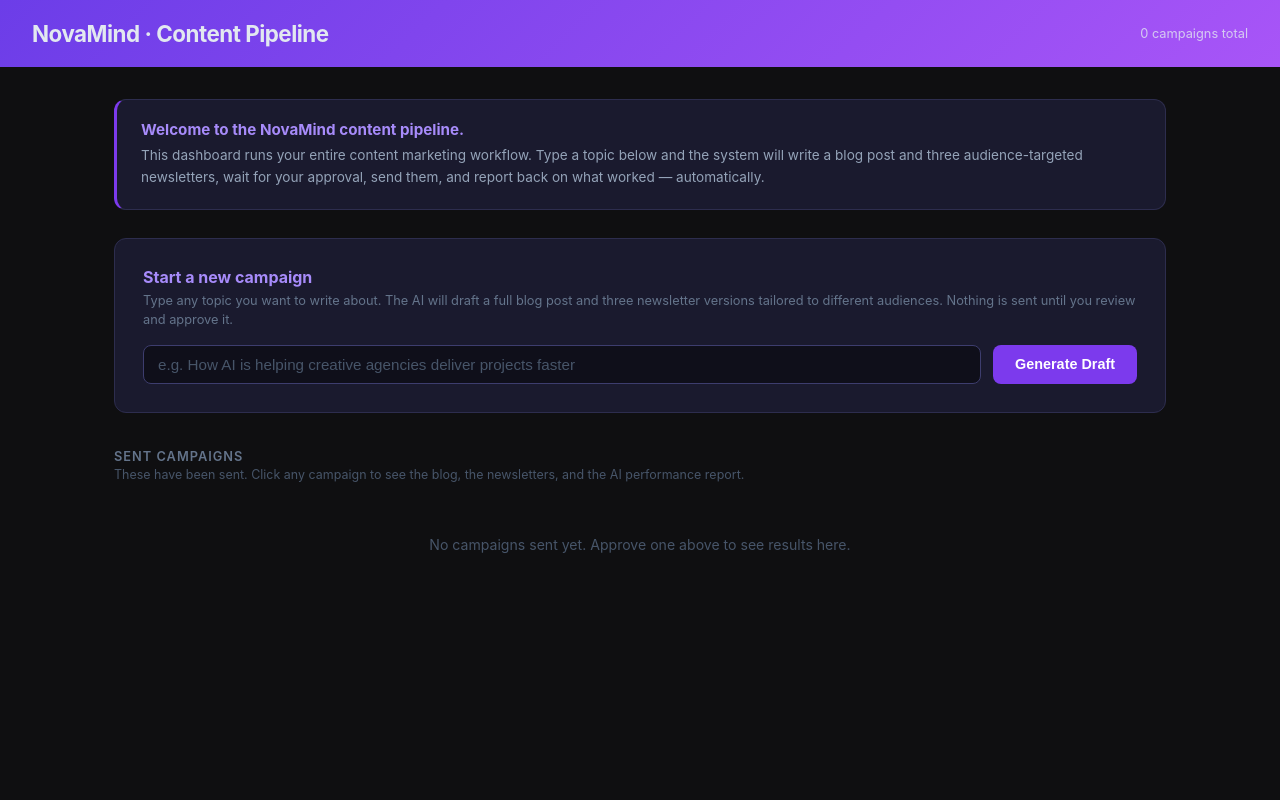
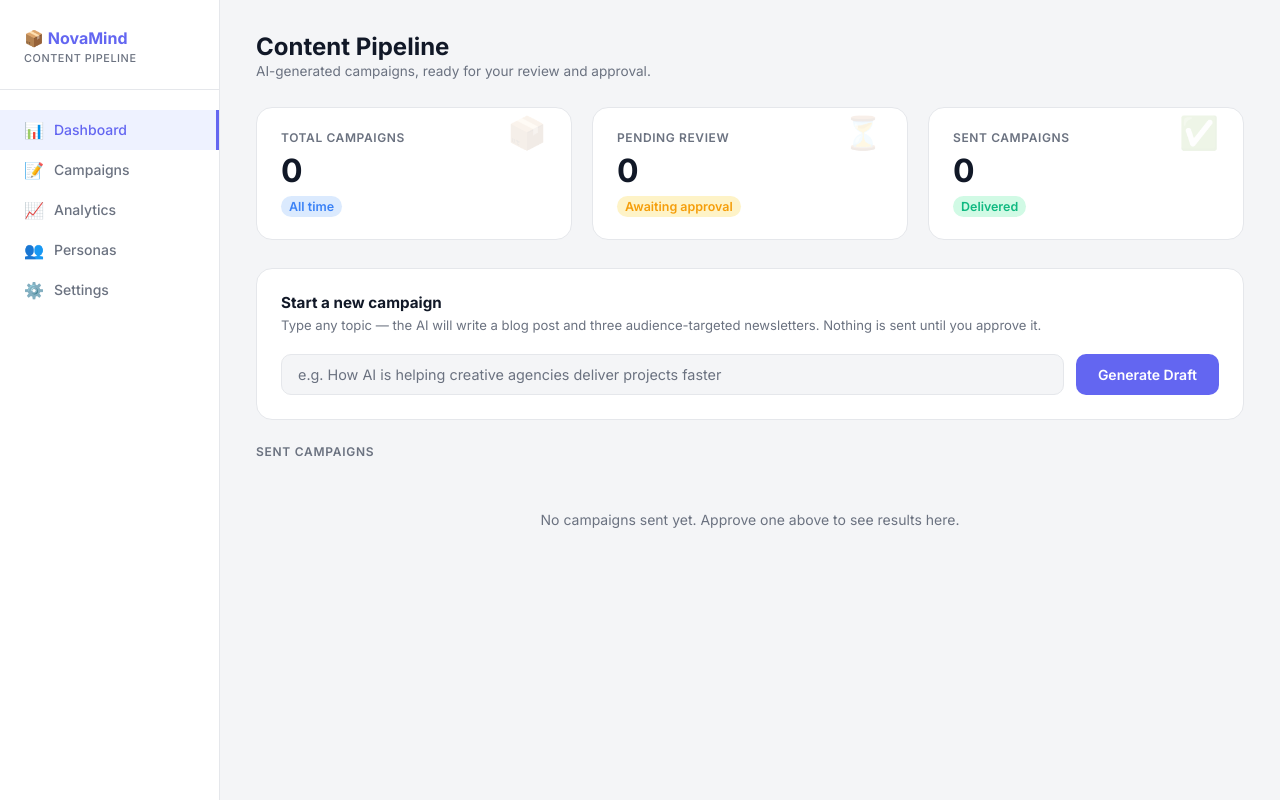
Before and after one commit to MayankSewatkar/novamind-pipeline, a FastAPI app: page / in a window 1280 px wide. Run offline with FastAPI, Linux system fonts and the light colour scheme.

Commit message:
Redesign dashboard frontend to Claude Design aesthetic
Light mode, Inter font, indigo accents, sidebar nav, white cards,
KPI grid, status badges — matches the StoreMetrics Claude Design system.

Co-Authored-By: Claude Sonnet 4.6 <noreply@anthropic.com>

```diff
--- a/dashboard/templates/index.html
+++ b/dashboard/templates/index.html
@@ -4,79 +4,178 @@
   <meta charset="UTF-8" />
   <meta name="viewport" content="width=device-width, initial-scale=1.0" />
   <title>NovaMind — Content Pipeline</title>
+  <link href="https://fonts.googleapis.com/css2?family=Inter:wght@300;400;500;600;700&display=swap" rel="stylesheet" />
   <style>
     *, *::before, *::after { box-sizing: border-box; margin: 0; padding: 0; }
-    body { font-family: -apple-system, BlinkMacSystemFont, "Segoe UI", sans-serif; background: #0f0f11; color: #e2e8f0; min-height: 100vh; }
-    .topbar { background: linear-gradient(135deg, #6c3de8 0%, #a855f7 100%); padding: 20px 32px; display: flex; align-items: center; justify-content: space-between; }
-    .topbar h1 { font-size: 1.4rem; font-weight: 700; letter-spacing: -0.5px; }
-    .topbar span { font-size: 0.8rem; opacity: 0.8; }
-    .container { max-width: 1100px; margin: 0 auto; padding: 32px 24px; }
 
-    .intro-banner { background: #1a1a2e; border: 1px solid #2d2d4e; border-left: 3px solid #7c3aed; border-radius: 12px; padding: 20px 24px; margin-bottom: 28px; }
-    .intro-banner h2 { font-size: 0.95rem; font-weight: 700; color: #a78bfa; margin-bottom: 6px; }
-    .intro-banner p { font-size: 0.85rem; color: #94a3b8; line-height: 1.6; }
+    :root {
+      --bg:      #F4F5F7;
+      --surface: #FFFFFF;
+      --border:  #E5E7EB;
+      --text:    #111827;
+      --muted:   #6B7280;
+      --accent:  #6366F1;
+      --green:   #10B981;
+      --yellow:  #F59E0B;
+      --red:     #EF4444;
+      --blue:    #3B82F6;
+    }
 
-    .run-box { background: #1a1a2e; border: 1px solid #2d2d4e; border-radius: 12px; padding: 28px; margin-bottom: 36px; }
-    .run-box h2 { font-size: 1rem; font-weight: 700; margin-bottom: 4px; color: #a78bfa; }
-    .run-box .hint { font-size: 0.8rem; color: #64748b; margin-bottom: 16px; line-height: 1.5; }
+    body { font-family: 'Inter', sans-serif; background: var(--bg); color: var(--text); min-height: 100vh; }
+
+    /* ── Sidebar ── */
+    .sidebar {
+      position: fixed; left: 0; top: 0; bottom: 0; width: 220px;
+      background: var(--surface); border-right: 1px solid var(--border);
+      padding: 28px 0; display: flex; flex-direction: column;
+    }
+    .sidebar-logo {
+      padding: 0 24px 24px;
+      font-size: 1rem; font-weight: 700; color: var(--accent);
+      border-bottom: 1px solid var(--border); margin-bottom: 20px;
+      line-height: 1.3;
+    }
+    .sidebar-logo span { display: block; font-size: 0.68rem; font-weight: 500; color: var(--muted); text-transform: uppercase; letter-spacing: 0.05em; margin-top: 2px; }
+    .nav-item {
+      display: flex; align-items: center; gap: 10px;
+      padding: 10px 24px; font-size: 0.875rem; font-weight: 500;
+      color: var(--muted); cursor: pointer; text-decoration: none;
+      transition: all 0.15s;
+    }
+    .nav-item:hover { background: var(--bg); color: var(--text); }
+    .nav-item.active { background: #EEF2FF; color: var(--accent); border-right: 3px solid var(--accent); }
+    .nav-icon { font-size: 1rem; width: 20px; }
+
+    /* ── Main ── */
+    .main { margin-left: 220px; padding: 32px 36px; min-height: 100vh; }
+
+    /* ── Page Header ── */
+    .page-header { display: flex; align-items: center; justify-content: space-between; margin-bottom: 28px; }
+    .page-header h1 { font-size: 1.5rem; font-weight: 700; }
+    .page-header p { font-size: 0.85rem; color: var(--muted); margin-top: 2px; }
+
+    /* ── KPI Cards ── */
+    .kpi-grid { display: grid; grid-template-columns: repeat(3, 1fr); gap: 20px; margin-bottom: 28px; }
+    .kpi-card { background: var(--surface); border-radius: 16px; border: 1px solid var(--border); padding: 22px 24px; }
+    .kpi-label { font-size: 0.75rem; font-weight: 600; text-transform: uppercase; letter-spacing: 0.05em; color: var(--muted); margin-bottom: 10px; }
+    .kpi-value { font-size: 2rem; font-weight: 700; line-height: 1; margin-bottom: 8px; }
+    .kpi-icon { float: right; font-size: 2rem; opacity: 0.12; margin-top: -42px; }
+    .kpi-badge { display: inline-flex; align-items: center; gap: 4px; font-size: 0.78rem; font-weight: 600; padding: 3px 8px; border-radius: 50px; }
+    .badge-green  { background: #D1FAE5; color: var(--green); }
+    .badge-yellow { background: #FEF3C7; color: var(--yellow); }
+    .badge-blue   { background: #DBEAFE; color: var(--blue); }
+
+    /* ── Generate Card ── */
+    .card { background: var(--surface); border-radius: 16px; border: 1px solid var(--border); padding: 24px; margin-bottom: 24px; }
+    .card-title { font-size: 0.95rem; font-weight: 700; margin-bottom: 4px; }
+    .card-sub { font-size: 0.82rem; color: var(--muted); margin-bottom: 18px; line-height: 1.5; }
+
     .input-row { display: flex; gap: 12px; }
-    .input-row input { flex: 1; background: #0f0f1a; border: 1px solid #3d3d6e; border-radius: 8px; padding: 10px 14px; color: #e2e8f0; font-size: 0.95rem; outline: none; transition: border-color 0.2s; }
-    .input-row input:focus { border-color: #7c3aed; }
-    .input-row input::placeholder { color: #475569; }
-    .btn { border: none; border-radius: 8px; padding: 10px 22px; font-size: 0.9rem; font-weight: 600; cursor: pointer; transition: background 0.2s; white-space: nowrap; }
-    .btn-primary { background: #7c3aed; color: white; }
-    .btn-primary:hover { background: #6d28d9; }
-    .btn-approve { background: #059669; color: white; font-size: 0.8rem; padding: 7px 16px; }
-    .btn-approve:hover { background: #047857; }
+    .input-row input {
+      flex: 1; border: 1.5px solid var(--border); border-radius: 10px;
+      padding: 11px 16px; font-family: 'Inter', sans-serif; font-size: 0.9rem;
+      color: var(--text); background: var(--bg); outline: none; transition: border-color 0.2s;
+    }
+    .input-row input:focus { border-color: var(--accent); background: var(--surface); }
+    .input-row input::placeholder { color: var(--muted); }
 
-    .section-header { margin-bottom: 14px; }
-    .section-title { font-size: 0.8rem; text-transform: uppercase; letter-spacing: 1px; color: #64748b; font-weight: 600; }
-    .section-caption { font-size: 0.78rem; color: #475569; margin-top: 3px; }
+    .btn { border: none; border-radius: 10px; padding: 11px 22px; font-family: 'Inter', sans-serif; font-size: 0.875rem; font-weight: 600; cursor: pointer; transition: opacity 0.2s; white-space: nowrap; }
+    .btn-primary { background: var(--accent); color: white; }
+    .btn-primary:hover { opacity: 0.85; }
+    .btn-approve { background: var(--green); color: white; font-size: 0.8rem; padding: 8px 16px; border-radius: 8px; }
+    .btn-approve:hover { opacity: 0.85; }
 
-    .campaign-grid { display: grid; gap: 16px; margin-bottom: 36px; }
+    /* ── Section Header ── */
+    .section-label { font-size: 0.75rem; font-weight: 600; text-transform: uppercase; letter-spacing: 0.06em; color: var(--muted); margin-bottom: 12px; }
 
-    .pending-card { background: #1a1a2e; border: 1px solid #92400e; border-radius: 12px; padding: 20px 24px; display: grid; grid-template-columns: 1fr auto; gap: 16px; align-items: center; }
-    .pending-card a { text-decoration: none; color: inherit; }
-    .card-title { font-weight: 600; font-size: 1rem; margin-bottom: 4px; }
-    .card-meta { font-size: 0.78rem; color: #64748b; }
-    .card-caption { font-size: 0.78rem; color: #94a3b8; margin-top: 6px; font-style: italic; }
+    /* ── Campaign Cards ── */
+    .campaign-grid { display: grid; gap: 14px; margin-bottom: 28px; }
+
+    .pending-card {
+      background: var(--surface); border: 1px solid var(--border);
+      border-left: 4px solid var(--yellow);
+      border-radius: 14px; padding: 18px 22px;
+      display: grid; grid-template-columns: 1fr auto; gap: 16px; align-items: center;
+    }
+    .pending-card a { text-decoration: none; color: var(--text); }
+    .pending-card a:hover .c-title { color: var(--accent); }
+
+    .sent-card {
+      background: var(--surface); border: 1px solid var(--border);
+      border-radius: 14px; padding: 18px 22px;
+      display: grid; grid-template-columns: 1fr auto; gap: 12px; align-items: start;
+      text-decoration: none; color: inherit; transition: border-color 0.2s, transform 0.15s;
+    }
+    .sent-card:hover { border-color: var(--accent); transform: translateY(-2px); }
+
+    .c-title { font-weight: 600; font-size: 0.95rem; margin-bottom: 3px; transition: color 0.15s; }
+    .c-meta { font-size: 0.78rem; color: var(--muted); }
+    .c-hint { font-size: 0.75rem; color: var(--muted); margin-top: 5px; font-style: italic; }
+
     .pending-actions { display: flex; flex-direction: column; gap: 8px; align-items: flex-end; }
-    .badge { padding: 4px 10px; border-radius: 999px; font-size: 0.72rem; font-weight: 600; }
-    .badge-sent { background: #1e3a5f; color: #60a5fa; }
-    .badge-pending { background: #3b2200; color: #fb923c; }
 
-    .sent-card { background: #1a1a2e; border: 1px solid #2d2d4e; border-radius: 12px; padding: 20px 24px; display: grid; grid-template-columns: 1fr auto; gap: 12px; align-items: start; text-decoration: none; color: inherit; transition: border-color 0.2s, transform 0.15s; }
-    .sent-card:hover { border-color: #7c3aed; transform: translateY(-2px); }
+    .status-badge { display: inline-block; padding: 3px 10px; border-radius: 50px; font-size: 0.72rem; font-weight: 600; }
+    .badge-sent    { background: #DBEAFE; color: var(--blue); }
+    .badge-pending { background: #FEF3C7; color: var(--yellow); }
 
-    .metrics-row { display: flex; gap: 20px; margin-top: 12px; flex-wrap: wrap; }
-    .metric .metric-val { font-size: 1.2rem; font-weight: 700; color: #a78bfa; }
-    .metric .metric-label { font-size: 0.68rem; color: #64748b; text-transform: uppercase; letter-spacing: 0.5px; }
-    .metrics-caption { font-size: 0.75rem; color: #475569; margin-top: 8px; font-style: italic; }
+    .metrics-row { display: flex; gap: 20px; margin-top: 10px; flex-wrap: wrap; }
+    .metric-val { font-size: 1.1rem; font-weight: 700; color: var(--accent); }
+    .metric-lbl { font-size: 0.68rem; color: var(--muted); text-transform: uppercase; letter-spacing: 0.5px; }
 
-    .empty { text-align: center; color: #475569; padding: 40px 0; font-size: 0.88rem; }
+    .empty { text-align: center; color: var(--muted); padding: 40px 0; font-size: 0.875rem; }
 
     @keyframes spin { to { transform: rotate(360deg); } }
     .spinner { display: none; }
-    form.running .spinner { display: inline-block; margin-left: 8px; }
-    .spinner::after { content: ""; display: inline-block; width: 14px; height: 14px; border: 2px solid #fff; border-top-color: transparent; border-radius: 50%; animation: spin 0.6s linear infinite; vertical-align: middle; }
+    form.running .spinner { display: inline-block; margin-left: 6px; }
+    .spinner::after { content:""; display:inline-block; width:13px; height:13px; border:2px solid #fff; border-top-color:transparent; border-radius:50%; animation:spin 0.6s linear infinite; vertical-align:middle; }
   </style>
 </head>
 <body>
-  <div class="topbar">
-    <h1>NovaMind · Content Pipeline</h1>
-    <span>{{ total }} campaign{{ 's' if total != 1 else '' }} total</span>
+
+<aside class="sidebar">
+  <div class="sidebar-logo">📦 NovaMind<span>Content Pipeline</span></div>
+  <a class="nav-item active" href="/"><span class="nav-icon">📊</span> Dashboard</a>
+  <a class="nav-item" href="#"><span class="nav-icon">📝</span> Campaigns</a>
+  <a class="nav-item" href="#"><span class="nav-icon">📈</span> Analytics</a>
+  <a class="nav-item" href="#"><span class="nav-icon">👥</span> Personas</a>
+  <a class="nav-item" href="#"><span class="nav-icon">⚙️</span> Settings</a>
+</aside>
+
+<main class="main">
+
+  <div class="page-header">
+    <div>
+      <h1>Content Pipeline</h1>
+      <p>AI-generated campaigns, ready for your review and approval.</p>
+    </div>
   </div>
 
-  <div class="container">
-
-    <div class="intro-banner">
-      <h2>Welcome to the NovaMind content pipeline.</h2>
-      <p>This dashboard runs your entire content marketing workflow. Type a topic below and the system will write a blog post and three audience-targeted newsletters, wait for your approval, send them, and report back on what worked — automatically.</p>
+  <!-- KPI Cards -->
+  <div class="kpi-grid">
+    <div class="kpi-card">
+      <div class="kpi-label">Total Campaigns</div>
+      <div class="kpi-icon">📦</div>
+      <div class="kpi-value">{{ total }}</div>
+      <span class="kpi-badge badge-blue">All time</span>
+    </div>
+    <div class="kpi-card">
+      <div class="kpi-label">Pending Review</div>
+      <div class="kpi-icon">⏳</div>
+      <div class="kpi-value">{{ pending|length if pending else 0 }}</div>
+      <span class="kpi-badge badge-yellow">Awaiting approval</span>
+    </div>
+    <div class="kpi-card">
+      <div class="kpi-label">Sent Campaigns</div>
+      <div class="kpi-icon">✅</div>
+      <div class="kpi-value">{{ sent|length if sent else 0 }}</div>
+      <span class="kpi-badge badge-green">Delivered</span>
+    </div>
   </div>
 
-    <div class="run-box">
-      <h2>Start a new campaign</h2>
-      <p class="hint">Type any topic you want to write about. The AI will draft a full blog post and three newsletter versions tailored to different audiences. Nothing is sent until you review and approve it.</p>
+  <!-- Generate -->
+  <div class="card">
+    <div class="card-title">Start a new campaign</div>
+    <div class="card-sub">Type any topic — the AI will write a blog post and three audience-targeted newsletters. Nothing is sent until you approve it.</div>
     <form action="/generate" method="post" onsubmit="this.classList.add('running')">
       <div class="input-row">
         <input name="topic" placeholder="e.g. How AI is helping creative agencies deliver projects faster" required />
@@ -85,23 +184,21 @@
     </form>
   </div>
 
+  <!-- Pending -->
   {% if pending %}
-    <div class="section-header">
-      <div class="section-title">Waiting for your review ({{ pending|length }})</div>
-      <div class="section-caption">These campaigns have been written by the AI but not sent yet. Click into one to read the content, then approve when you're ready.</div>
-    </div>
+  <div class="section-label">Waiting for review ({{ pending|length }})</div>
   <div class="campaign-grid">
     {% for c in pending %}
     <div class="pending-card">
       <div>
         <a href="/campaign/{{ c.campaign_id }}">
-            <div class="card-title">{{ c.blog_title }}</div>
+          <div class="c-title">{{ c.blog_title }}</div>
         </a>
-          <div class="card-meta">Created {{ c.created_date[:10] }}</div>
-          <div class="card-caption">Click the title to read the blog and all three newsletter drafts before approving.</div>
+        <div class="c-meta">Created {{ c.created_date[:10] }}</div>
+        <div class="c-hint">Click the title to review the blog and newsletters before approving.</div>
       </div>
       <div class="pending-actions">
-          <span class="badge badge-pending">PENDING REVIEW</span>
+        <span class="status-badge badge-pending">PENDING REVIEW</span>
         <form action="/approve/{{ c.campaign_id }}" method="post" onsubmit="this.querySelector('button').disabled=true;this.querySelector('button').textContent='Sending…'">
           <button type="submit" class="btn btn-approve">Approve &amp; Send</button>
         </form>
@@ -111,30 +208,27 @@
   </div>
   {% endif %}
 
-    <div class="section-header">
-      <div class="section-title">Sent campaigns{% if sent %} ({{ sent|length }}){% endif %}</div>
-      <div class="section-caption">These have been sent. Click any campaign to see the blog, the newsletters, and the AI performance report.</div>
-    </div>
+  <!-- Sent -->
+  <div class="section-label">Sent campaigns{% if sent %} ({{ sent|length }}){% endif %}</div>
   <div class="campaign-grid">
     {% if sent %}
       {% for c in sent %}
       <a class="sent-card" href="/campaign/{{ c.campaign_id }}">
         <div>
-            <div class="card-title">{{ c.blog_title }}</div>
-            <div class="card-meta">Sent {{ (c.send_date or c.created_date)[:10] }}</div>
+          <div class="c-title">{{ c.blog_title }}</div>
+          <div class="c-meta">Sent {{ (c.send_date or c.created_date)[:10] }}</div>
           {% if c.analytics %}
           <div class="metrics-row">
             {% for persona, m in c.analytics.metrics.items() %}
-              <div class="metric">
+            <div>
               <div class="metric-val">{{ "%.0f"|format(m.open_rate * 100) }}%</div>
-                <div class="metric-label">{{ persona.replace('_', ' ') }} opens</div>
+              <div class="metric-lbl">{{ persona.replace('_', ' ') }} opens</div>
             </div>
             {% endfor %}
           </div>
-            <div class="metrics-caption">These are the percentages of each audience who opened the email. Click in to see the full breakdown.</div>
           {% endif %}
         </div>
-          <div><span class="badge badge-sent">SENT</span></div>
+        <div><span class="status-badge badge-sent">SENT</span></div>
       </a>
       {% endfor %}
     {% else %}
@@ -142,6 +236,6 @@
     {% endif %}
   </div>
 
-  </div>
+</main>
 </body>
 </html>
```
Also changed, not shown: dashboard/templates/campaign.html (+108 -39 lines). Lines whose indentation alone changed are shown as unchanged.
